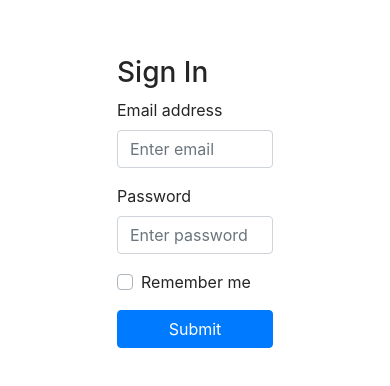
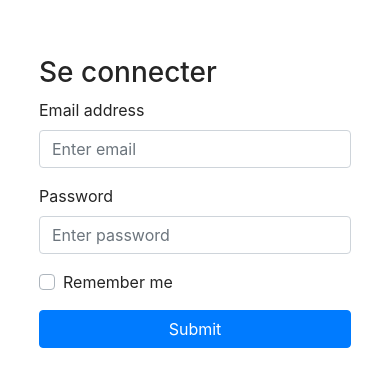
Before and after one commit to Mehdony/p7_frontend_ammour_mehdi, a React (Create React App) app: page /login in a window 390 px wide. Shown: the part 220-606 px from the top of the page. Built offline with nearby package versions, Linux system fonts and the light colour scheme.

Commit message:
Responsive Log Ok

```diff
--- a/src/components/Login.js
+++ b/src/components/Login.js
@@ -9,7 +9,7 @@ const Login = () => {
 
     <div className="logContainer">
       <form className="logForm">
-        <h3>Sign In</h3>
+        <h3>Se connecter</h3>
 
         <div className="form-group">
           <label>Email address</label>
--- a/src/components/Register.js
+++ b/src/components/Register.js
@@ -21,7 +21,7 @@ function Register() {
   return (
     <div className="logContainer">
       <form className="logForm">
-        <h3>Sign Up</h3>
+        <h3>S'inscrir</h3>
 
         <div className="form-group">
           <label>Email address</label>
--- a/src/cssComponents/Register.css
+++ b/src/cssComponents/Register.css
@@ -1,6 +1,7 @@
 .logForm {
-    width: 40vw;
+    width: 450px;
 }
+
 
 .logContainer {
     width: 100vw;
@@ -9,3 +10,9 @@
     justify-content: center;
     align-items: center;
 }
+
+@media screen and ( max-width : 720px) {
+    .logForm{
+        width: 80%;
+    }
+}
```
